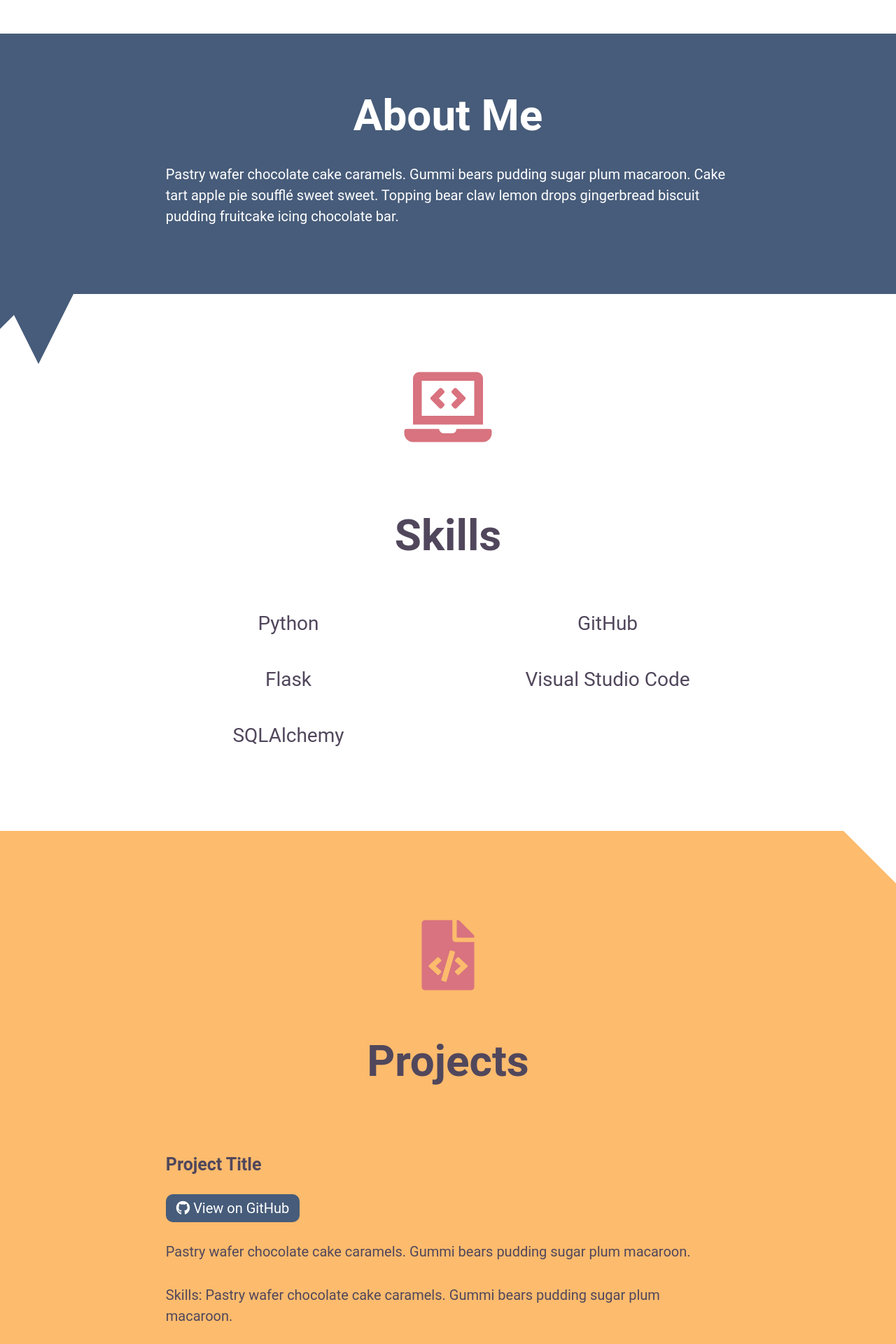
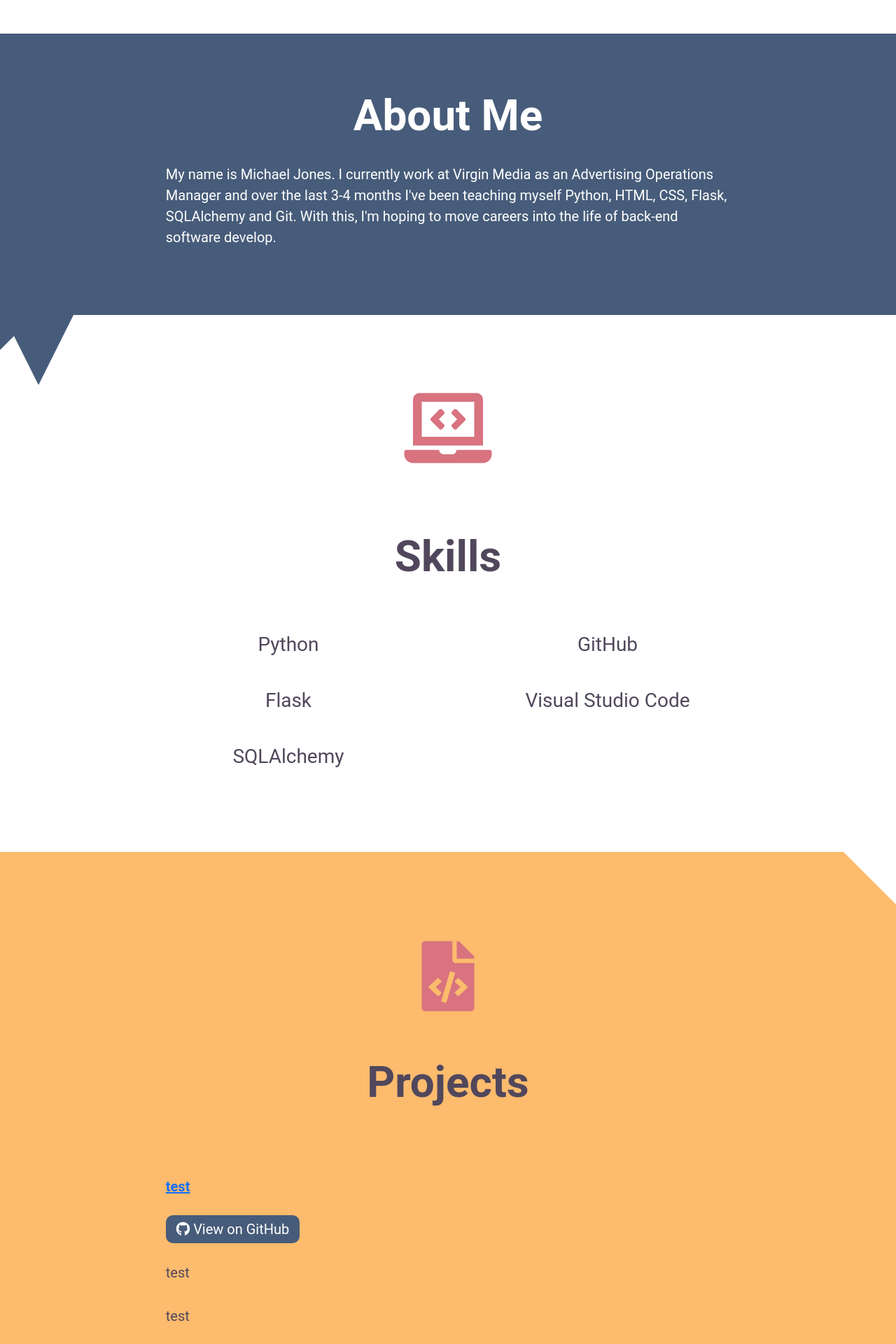
Before and after one commit to Jonesy90/Project-5-Portfolio-with-SQLAlchemy, a Flask app: page / in a window 1280 px wide. Shown: the part 760-2680 px from the top of the page at 70% size. Run offline with Flask 2, Linux system fonts and the light colour scheme; data comes from the database, SQL or seed files in the repository; both versions use the stored data as it was after the commit.

Commit message:
Making some real progress here. Need to complete the layout.html to keep to DRY coding.

```diff
--- a/app.py
+++ b/app.py
@@ -9,17 +9,24 @@ from models import (db, Project, app)
 #Homepage
 @app.route('/')
 def index():
-    return render_template('index.html')
+    projects = Project.query.all()
+    return render_template('index.html', projects=projects)
 
 
-@app.route('/create')
+@app.route('/create', methods=['GET', 'POST'])
 def create():
+    if request.form:
+        new_project = Project(title=request.form['title'], date=request.form['date'], description=request.form['desc'], skills=request.form['skills'], project_link=request.form['github'])
+        db.session.add(new_project)
+        db.session.commit()
+        return redirect(url_for('index'))
     return render_template('projectform.html')
 
 
-@app.route('/<id>')
+@app.route('/detail/<id>')
 def detail(id):
-    return render_template('detail.html')
+    project = Project.query.get(id)
+    return render_template('detail.html', project=project)
 
 
 @app.route('/<id>/edit')
--- a/models.py
+++ b/models.py
@@ -11,7 +11,7 @@ db = SQLAlchemy(app)
 class Project(db.Model):
     id = db.Column(db.Integer, primary_key=True)
     title = db.Column('Title', db.String())
-    date = db.Column('Date', db.DateTime)
+    date = db.Column('Date', db.String()) #This needs to be DateTime.
     description = db.Column('Description', db.String())
     skills = db.Column('Skills', db.String())
     project_link = db.Column('URL', db.String())
@@ -21,6 +21,4 @@ class Project(db.Model):
                     Date: {self.date}
                     Description: {self.description}
                     Skills: {self.skills}
-                    Project Link: {self.project_link})
-
-        '''
+                    Project Link: {self.project_link})'''
--- a/templates/detail.html
+++ b/templates/detail.html
@@ -9,7 +9,7 @@
         <link rel="stylesheet" href="https://cdnjs.cloudflare.com/ajax/libs/font-awesome/5.15.3/css/all.min.css">
         <link rel="stylesheet" href="https://cdnjs.cloudflare.com/ajax/libs/font-awesome/5.15.3/css/all.min.css">
         <link href="https://cdn.jsdelivr.net/npm/bootstrap@5.0.0-beta2/dist/css/bootstrap.min.css" rel="stylesheet" integrity="sha384-BmbxuPwQa2lc/FVzBcNJ7UAyJxM6wuqIj61tLrc4wSX0szH/Ev+nYRRuWlolflfl" crossorigin="anonymous">
-        <link rel="stylesheet" href="styles.css">
+        <link rel="stylesheet" href="/static/css/styles.css">
     </head>
     <body>
         <section class="navigation">
--- a/templates/index.html
+++ b/templates/index.html
@@ -14,7 +14,7 @@
         <section class="navigation">
             <nav class="navbar navbar-expand-lg">
                 <div class="container-fluid">
-                  <a class="navbar-brand" href="#">Student Name</a>
+                  <a class="navbar-brand" href="#">Michael Jones</a>
                   <button class="toggle" type="button" data-bs-toggle="collapse" data-bs-target="#navbarContent" aria-controls="navbarContent" aria-expanded="false" aria-label="Toggle navigation">
                     <i class="fas fa-bars"></i>
                   </button>
@@ -59,11 +59,8 @@
         <section id="about">
             <h2>About Me</h2>
             <p>
-                Pastry wafer chocolate cake caramels.
-                Gummi bears pudding sugar plum macaroon.
-                Cake tart apple pie soufflé sweet sweet.
-                Topping bear claw lemon drops gingerbread
-                biscuit pudding fruitcake icing chocolate bar.
+                My name is Michael Jones. I currently work at Virgin Media as an Advertising Operations Manager and over the last 3-4 months I've been teaching myself
+                Python, HTML, CSS, Flask, SQLAlchemy and Git. With this, I'm hoping to move careers into the life of back-end software develop.
             </p>
             <div id="triangle1"></div>
             <div id="triangle2"></div>
@@ -83,69 +80,24 @@
             <div id="triangle3"></div>
             <i class="fas fa-file-code"></i>
             <h2>Projects</h2>
+            {% for project in projects %}
                 <div id="project-list">
                     <div id="project1" class="a-project">
-                    <h3>Project Title</h3>
-                    <a href="#" class="github-btn">
+                        <h3><a href="{{ url_for('detail', id=project.id )}}">{{ project.title }}</a></h3>
+                        <a href="{{ project.project_link }}" class="github-btn">
                             <i class="fab fa-github"></i>
                             View on GitHub
                         </a>
                         <p>
-                        Pastry wafer chocolate cake caramels.
-                        Gummi bears pudding sugar plum macaroon.
+                            {{ project.description }}
                         </p>
                         <p>
-                        Skills: Pastry wafer chocolate cake caramels.
-                        Gummi bears pudding sugar plum macaroon.
-                    </p>
-                </div>
-                <div id="project2" class="a-project">
-                    <h3>Project Title</h3>
-                    <a href="#" class="github-btn">
-                        <i class="fab fa-github"></i>
-                        View on GitHub
-                    </a>
-                    <p>
-                        Pastry wafer chocolate cake caramels.
-                        Gummi bears pudding sugar plum macaroon.
-                    </p>
-                    <p>
-                        Skills: Pastry wafer chocolate cake caramels.
-                        Gummi bears pudding sugar plum macaroon.
-                    </p>
-                </div>
-                <div id="project3" class="a-project">
-                    <h3>Project Title</h3>
-                    <a href="#" class="github-btn">
-                        <i class="fab fa-github"></i>
-                        View on GitHub
-                    </a>
-                    <p>
-                        Pastry wafer chocolate cake caramels.
-                        Gummi bears pudding sugar plum macaroon.
-                    </p>
-                    <p>
-                        Skills: Pastry wafer chocolate cake caramels.
-                        Gummi bears pudding sugar plum macaroon.
-                    </p>
-                </div>
-                <div id="project4" class="a-project">
-                    <h3>Project Title</h3>
-                    <a href="#" class="github-btn">
-                        <i class="fab fa-github"></i>
-                        View on GitHub
-                    </a>
-                    <p>
-                        Pastry wafer chocolate cake caramels.
-                        Gummi bears pudding sugar plum macaroon.
-                    </p>
-                    <p>
-                        Skills: Pastry wafer chocolate cake caramels.
-                        Gummi bears pudding sugar plum macaroon.
+                            {{ project.skills }}
                         </p>
                     </div>
                 </div>
                 <div id="triangle4"></div>
+            {% endfor %}
         </section>
         <section id="contact">
             <i class="fas fa-paper-plane"></i>
--- a/templates/projectform.html
+++ b/templates/projectform.html
@@ -56,7 +56,7 @@
             <h1>New Project</h1>
         </section>
         <section id="form">
-            <form action="">
+            <form action="{{ url_for('create') }}" method="POST">
                 <label for="title">Project Title</label>
                 <input type="text" name="title" id="title" placeholder="Project Name" required>
                 <label for="date">Completion Date</label>
```
Also changed, not shown: projects.db. Lines whose indentation alone changed are shown as unchanged.
